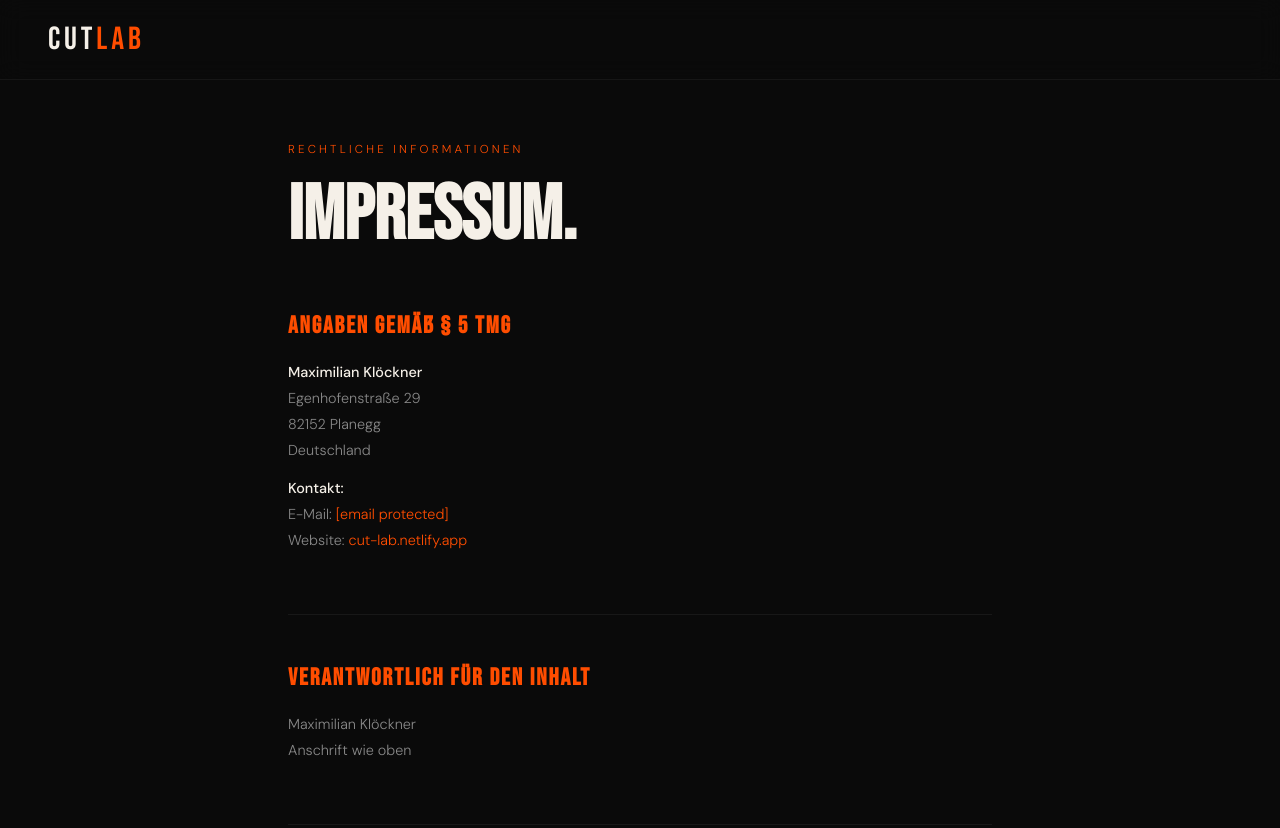
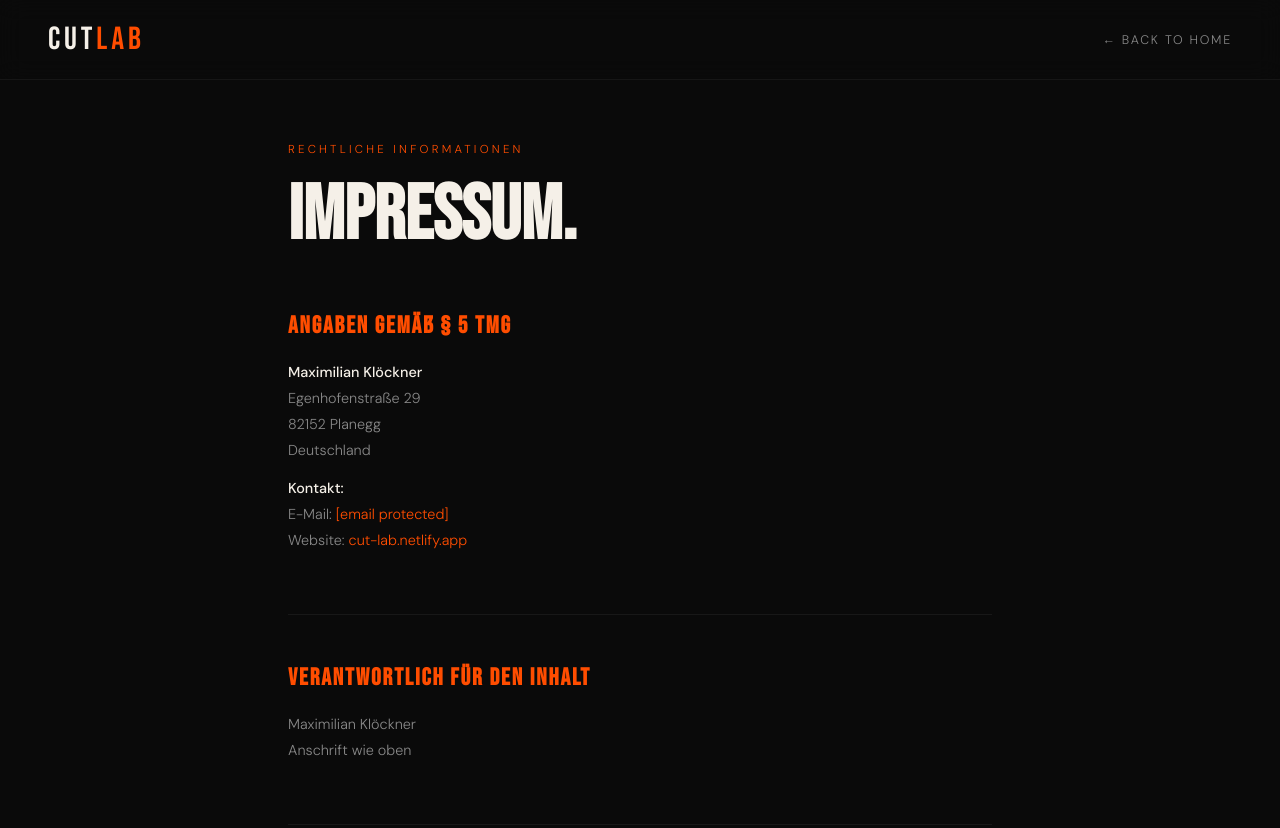
Before and after one commit to Maxi3011-ui/2Cut-Lab, a plain HTML site: page impressum.html in a window 1280 px wide. Shown: the top 828 px of the page. Drawn offline with Linux system fonts and the light colour scheme.

Commit message:
Update navigation bar with back to home link

```diff
--- a/impressum.html
+++ b/impressum.html
@@ -1,4 +1,5 @@
 <!DOCTYPE html>
+
 <html lang="de">
 <head>
 <meta charset="UTF-8">
@@ -26,8 +27,9 @@
 </style>
 </head>
 <body>
-<nav>
+<nav style="display:flex;align-items:center;justify-content:space-between;position:fixed;top:0;left:0;right:0;padding:20px 48px;z-index:100;background:rgba(10,10,10,.9);backdrop-filter:blur(12px);border-bottom:1px solid rgba(255,255,255,.05)">
   <a class="logo" href="index.html">CUT<span>LAB</span></a>
+  <a href="index.html" style="font-size:.78rem;letter-spacing:.14em;text-transform:uppercase;color:#888;text-decoration:none;transition:color .2s;display:flex;align-items:center;gap:8px">← Back to Home</a>
 </nav>
 
 <div class="content">
```
